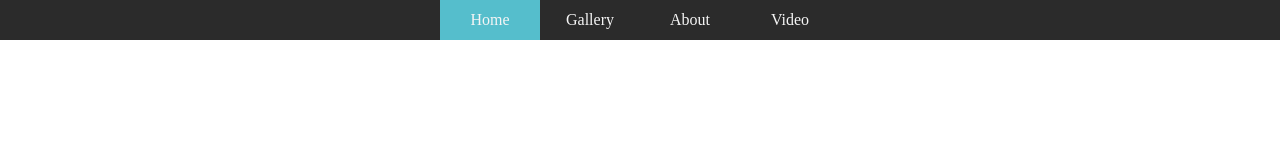
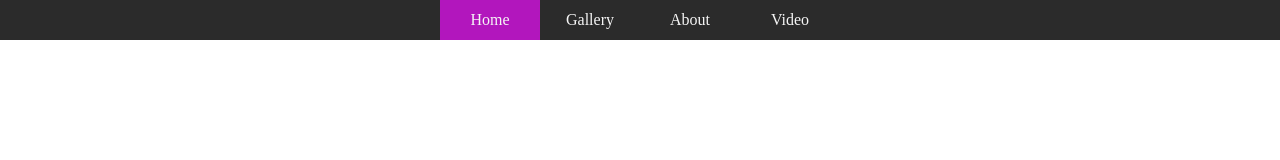
Before and after one commit to amin-fallahi/practice-menu, a website built with Vite: page index.html in a window 1280 px wide. In both pictures the pointer is over the item "Home". Built offline with nearby package versions, Linux system fonts and the light colour scheme.

Commit message:
change-bg

```diff
--- a/style/main.css
+++ b/style/main.css
@@ -67,7 +67,7 @@
             color: whitesmoke;
           }
           &:hover {
-            background-color: rgba(94, 219, 236, 0.836);
+            background-color: rgba(205, 18, 218, 0.836);
           }
         }
       }
```
